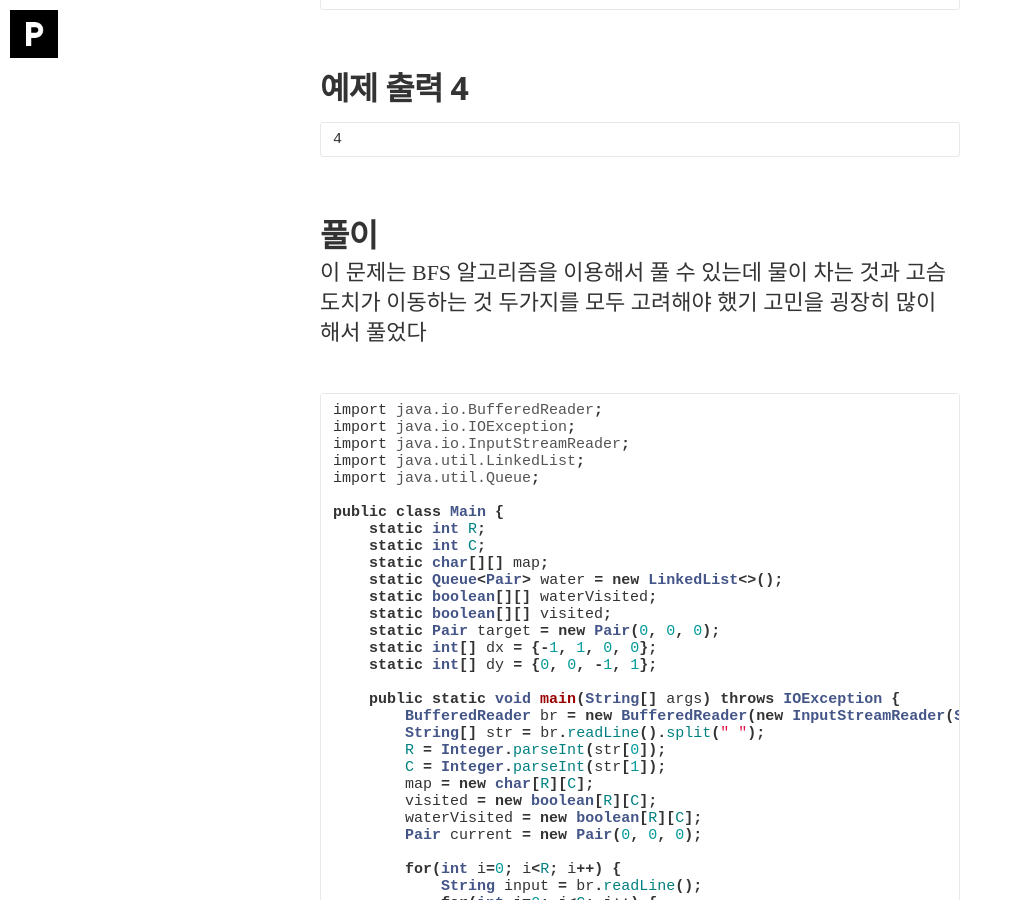
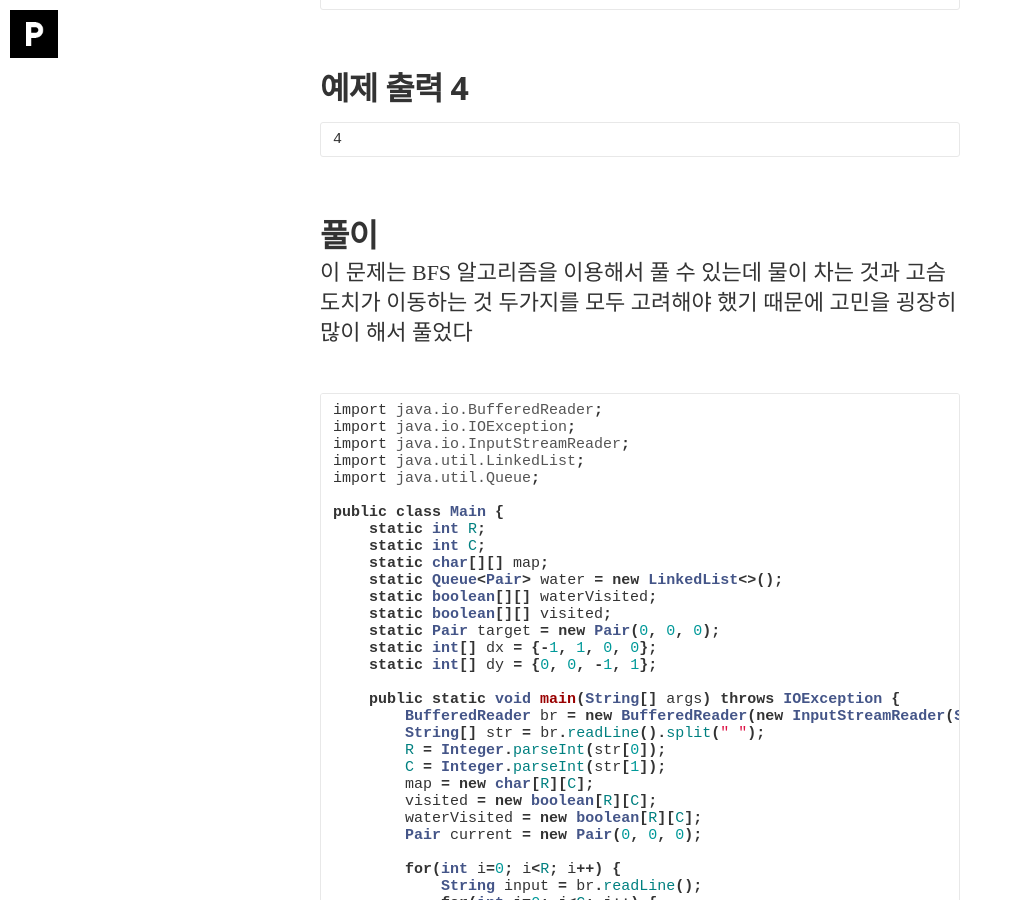
Before and after one commit to pss407/pss407.github.io, a Jekyll site: the page built from _posts/2020-03-19-백준#3055.md, in a window 1280 px wide and 900 px high, scrolled down 3429 px. Shown: the whole window, without its empty margins (0-1013 px from the left). Built offline with Jekyll 4.4.1, drawn with Linux system fonts in a browser that asks for light colours; nearby versions of some CDN libraries; some web fonts are replaced.

Commit message:
Update 2020-03-19-백준#3055.md

````diff
--- a/_posts/2020-03-19-백준#3055.md
+++ b/_posts/2020-03-19-백준#3055.md
@@ -106,7 +106,7 @@ S.*.
 풀이
 --------------------------
 
-이 문제는 BFS 알고리즘을 이용해서 풀 수 있는데 물이 차는 것과 고슴도치가 이동하는 것 두가지를 모두 고려해야 했기  고민을 굉장히 많이 해서 풀었다
+이 문제는 BFS 알고리즘을 이용해서 풀 수 있는데 물이 차는 것과 고슴도치가 이동하는 것 두가지를 모두 고려해야 했기 때문에  고민을 굉장히 많이 해서 풀었다
 
 ```java
 import java.io.BufferedReader;
````
